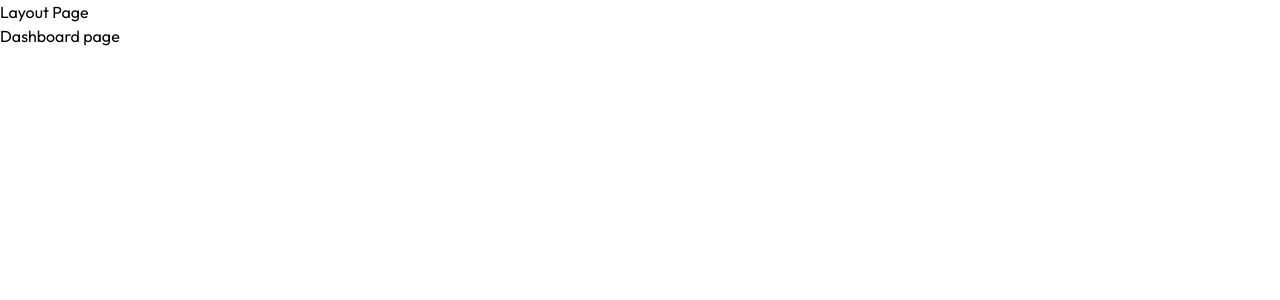
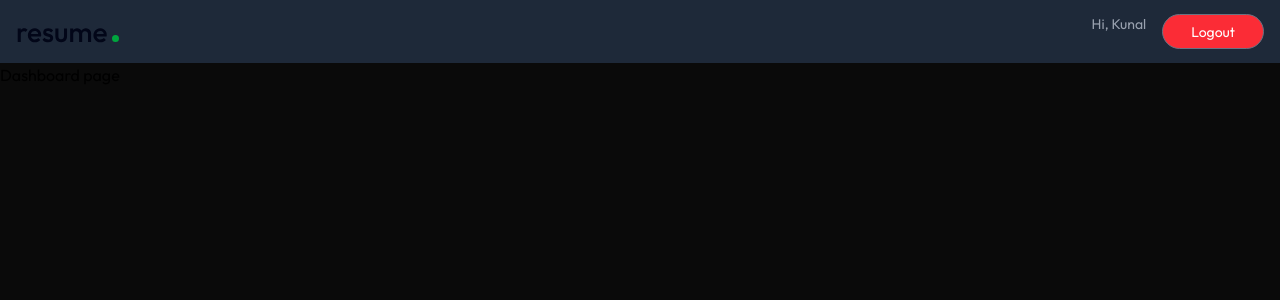
Before and after one commit to KunalTechs/Resume-Builder, a React (Vite) app in the folder frontend/: page /app in a window 1280 px wide. Shown: the top 300 px of the page. Built offline with nearby package versions, Linux system fonts and the light colour scheme; the HTML template or start-up script is replaced by a standard one.

Commit message:
add navbar and dashboard to layout apge

```diff
--- a/frontend/src/pages/Layout.jsx
+++ b/frontend/src/pages/Layout.jsx
@@ -1,11 +1,12 @@
 import React from 'react'
 import { Outlet } from 'react-router-dom';
+import Navbar from '../components/Navbar';
 
 const Layout = () => {
   return (
     <div>
-      <h1>Layout Page</h1>
-      <div>
+      <div className='min-h-screen bg-[#0A0A0A] shadow-lg'>
+        <Navbar/>
         <Outlet/>
       </div>
     </div>
```
